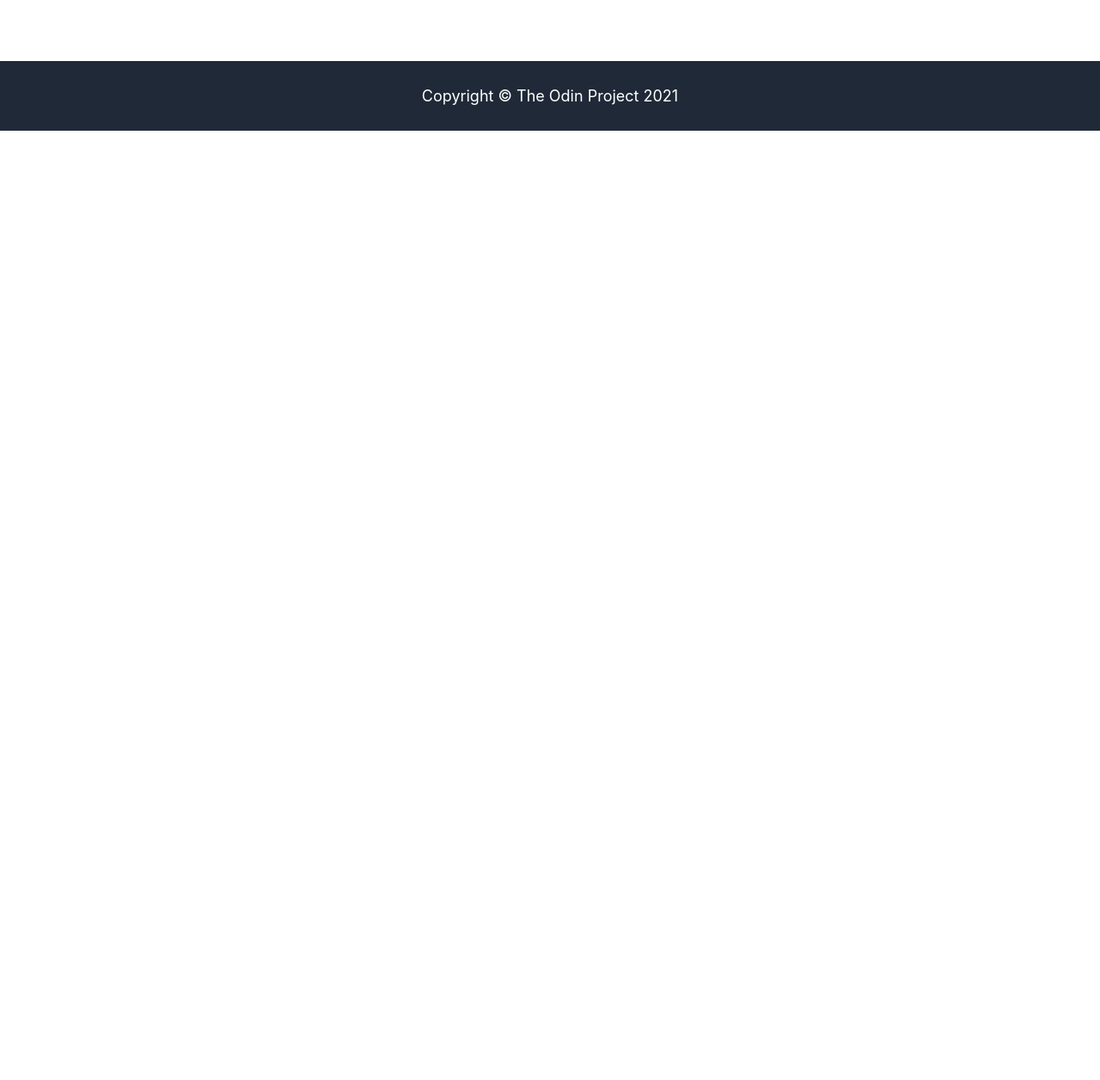
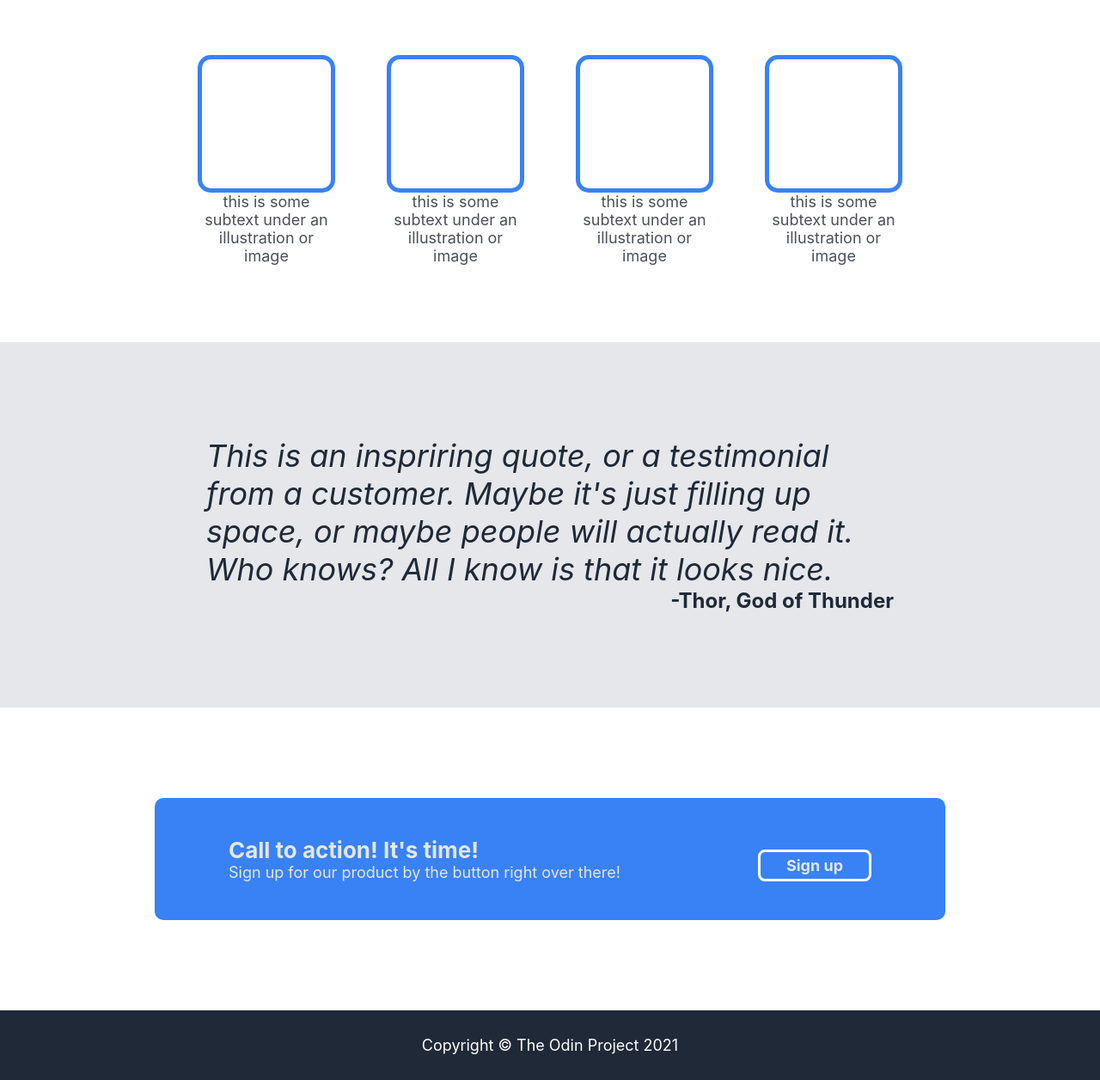
Before and after one commit to Lee-nkoana/landing-page, a plain HTML site: page index.html in a window 1280 px wide. Shown: the part 648-1904 px from the top of the page at 86% size. Before the commit the page ends 800 px from the top, so only its background shows below. Drawn offline with Linux system fonts and the light colour scheme.

Commit message:
first completed revision of landing page completed. Updated the call to action and quote section

```diff
--- a/index.html
+++ b/index.html
@@ -20,7 +20,7 @@
                 </div>
             </div>
             <div class="main-body">
-                <div class="info-box">
+                <div class="main-box">
                     <div class="hero-main">This website is awesome</div>
                     <p>This website has some subtext that goes here under the main title. It's a smaller font and the colour is lower contrast</p>
                     <div class="button">Sign up</div>
@@ -31,13 +31,46 @@
             </div>
         </div>
         <div class="info">
-            info
+            <div class="info-header">
+                Some random information.
+            </div>
+            <div class="info-box">
+                <div class="container">
+                    <div class="img-box"></div>
+                    <div class="info-text">this is some subtext under an illustration or image</div>
+                </div>
+                <div class="container">
+                    <div class="img-box"></div>
+                    <div class="info-text">this is some subtext under an illustration or image</div>
+                </div>
+                <div class="container">
+                    <div class="img-box"></div>
+                    <div class="info-text">this is some subtext under an illustration or image</div>
+                </div>
+                <div class="container">
+                    <div class="img-box"></div>
+                    <div class="info-text">this is some subtext under an illustration or image</div>
+                </div>
+            </div>
         </div>
-        <div class="quote">
-            quote
+        <div class="quote-box">
+            <div class="q-box">
+                <div class="quote">
+                    This is an inspriring quote, or a testimonial from a customer. Maybe it's just filling up space, or maybe people will actually read it. Who knows? All I know is that it looks nice.
+                </div>
+                <div class="q-author">
+                    -Thor, God of Thunder
+                </div>
+            </div>
         </div>
         <div class="sign-up">
-            sign up
+            <div class="left-call">
+                <div class="call-header">Call to action! It's time!</div>
+                <div class="call-text">Sign up for our product by the button right over there!</div>
+            </div>
+            <div class="right-call">
+                <div class="call-button">Sign up</div>
+            </div>
         </div>
         <div class="footer">
             Copyright © The Odin Project 2021
--- a/styles.css
+++ b/styles.css
@@ -66,7 +66,7 @@ a{
     font-weight: 700;
 }
 
-.info-box{
+.main-box{
     display: flex;
     flex-wrap: wrap;
     flex-direction: column;
@@ -105,3 +105,103 @@ p{
     padding-left: 30px;
     padding-right: 30px;
 }
+
+.info-header{
+    display: flex;
+    justify-content: center;
+    font-size: 36px;
+    color: #1F2937;
+    font-weight: 800;
+    margin: 50px;
+}
+
+.info-box{
+    display: flex;
+    justify-content: center;
+    margin-bottom: 60px;
+}
+
+.container{
+    width: 160px;
+    margin: 30px;
+}
+
+.img-box{
+    border: 5px solid #3882f6;
+    border-radius: 15px;
+    height: 150px
+}
+
+.info-text{
+    display: flex;
+    justify-content: center;
+    text-align: center;
+    font-size: 18px;
+    color: #4A5059;
+}
+
+.quote-box{
+    background-color: #E5E7EB;
+    padding-top: 110px;
+    padding-bottom: 110px;
+    color: #1F2937;
+    display: flex;
+    align-items: center;
+    justify-content: center;
+}
+
+.quote{
+    font-size: 36px;
+    font-style: italic;
+}
+
+.q-box{
+    display: flex;
+    flex-direction: column;
+    width: 800px;
+}
+
+.q-author{
+    font-weight: bold;
+    font-size: 24px;
+    display: flex;
+    justify-content: right;
+}
+
+.sign-up{
+    color: #E5E7EB;
+    background-color: #3882f6;
+    display: flex;
+    align-items: center;
+    justify-content: center;
+    margin: 105px;
+    margin-left: 180px;
+    margin-right: 180px;
+    padding: 45px;
+    border-radius: 10px;
+    gap: 160px;
+}
+
+.call-button{
+    border: 3px solid white;
+    font-size: 18px;
+    font-weight: bold;
+    display: flex;
+    align-items: center;
+    justify-content: center;
+    width: fit-content;
+    margin-top: 15px;
+    padding: 5px;
+    padding-left: 30px;
+    padding-right: 30px;
+    border-radius: 8px;
+}
+
+.call-header{
+    font-size: 26px;
+    font-weight: bold;
+}
+
+.call-text{
+    font-size: 18px;
+}
```
